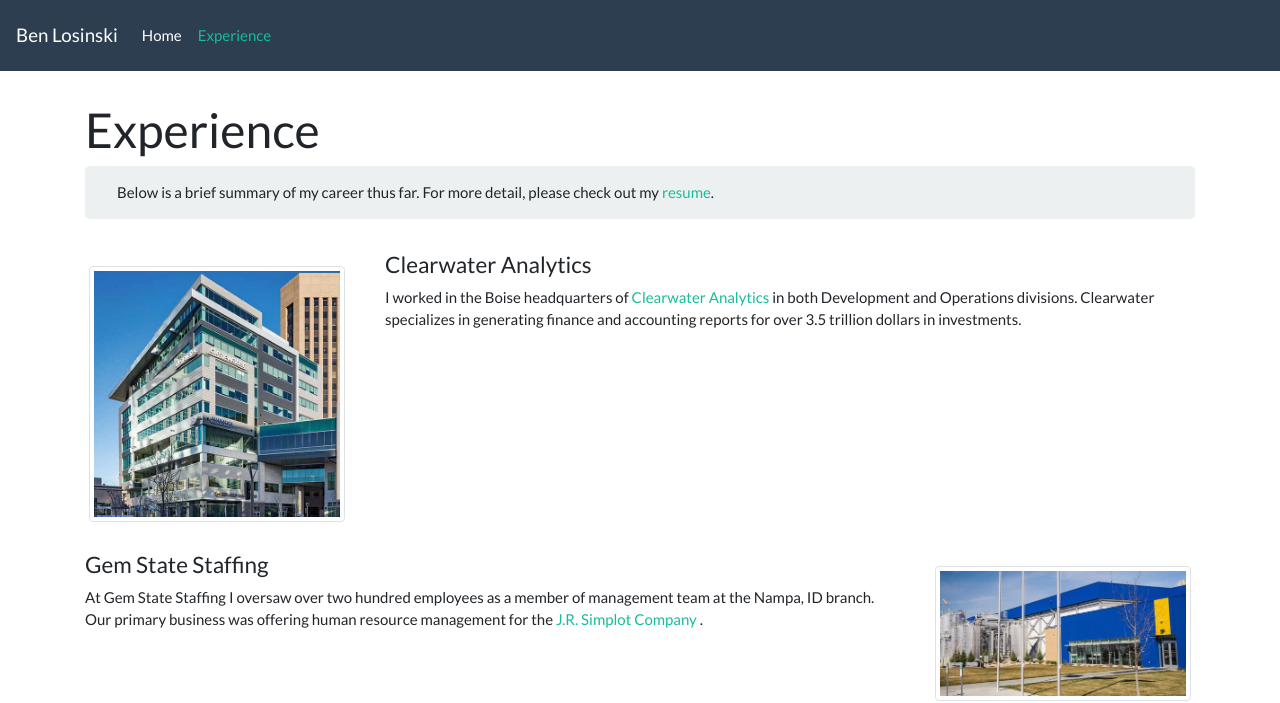
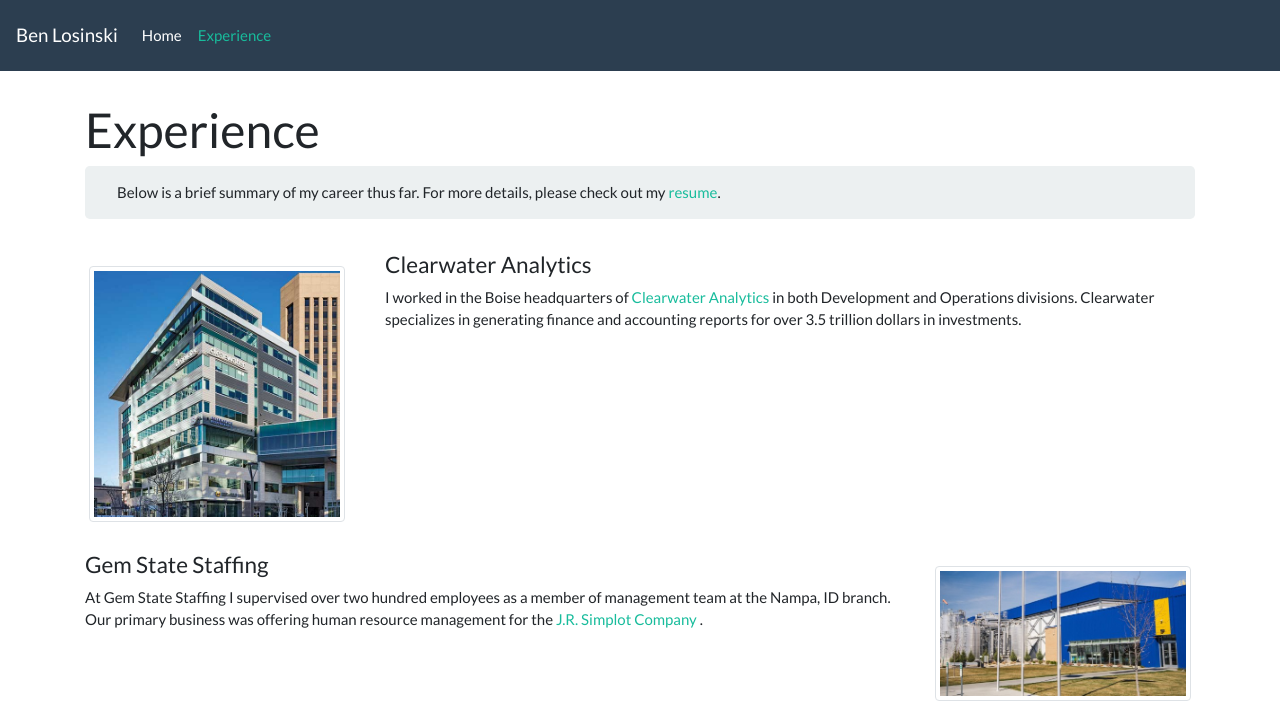
Before and after one commit to benlosinski/benlosinski.github.io, a Jekyll site: the page built from experience.html, in a window 1280 px wide. Shown: the top 703 px of the page. Built offline with Jekyll 4.4.1, drawn with Linux system fonts in a browser that asks for light colours.

Commit message:
Update experience.html

```diff
--- a/experience.html
+++ b/experience.html
@@ -8,7 +8,7 @@
 <h1>Experience</h1>
 
 <div class="jumbotron" style="padding-top:1em; padding-bottom: 1em">
-  Below is a brief summary of my career thus far. For more detail, please check out my <a target="_blank" href="{{ '/assets/resume/resume.pdf' | prepend: site.baseurl }}">resume</a>.
+  Below is a brief summary of my career thus far. For more details, please check out my <a target="_blank" href="{{ '/assets/resume/resume.pdf' | prepend: site.baseurl }}">resume</a>.
 </div>
 <div style="min-height: 300px">
   <img class="img-thumbnail image-left" src="{{ '/assets/CW.jpg' | prepend: site.baseurl }}"/>
@@ -24,7 +24,7 @@
   <div class="comment-left">
   <h4>Gem State Staffing</h4>
   <p>
- At Gem State Staffing I oversaw over two hundred employees as a member of management team at the Nampa, ID branch. Our primary business was offering human resource management for the <a target="_blank" href="https://www.simplot.com/">J.R. Simplot Company</a> .
+ At Gem State Staffing I supervised over two hundred employees as a member of management team at the Nampa, ID branch. Our primary business was offering human resource management for the <a target="_blank" href="https://www.simplot.com/">J.R. Simplot Company</a> .
   </p>
   </div>
 </div>
```
